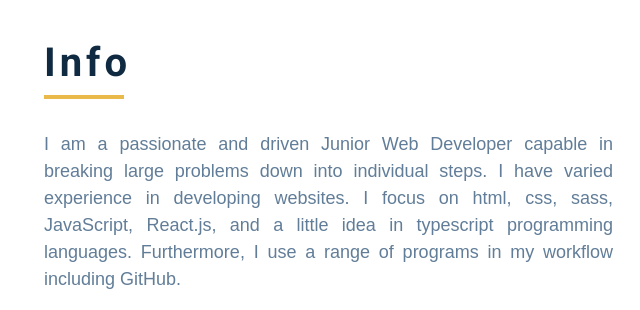
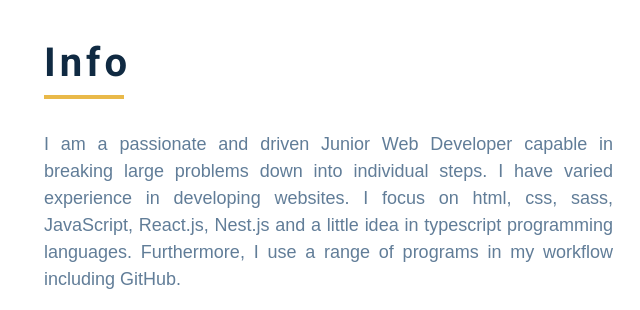
Before and after one commit to templetochukwu/MyProfile, a plain HTML site: page index.html in a window 1280 px wide. Shown: the part 860-1170 px from the top of the page, 612-1252 px from the left. Drawn offline with nearby package versions, Linux system fonts and the light colour scheme; files that its build step writes are made by us from their sources.

Commit message:
updating profile

```diff
--- a/index.html
+++ b/index.html
@@ -128,7 +128,7 @@
           <p class="about__me__text">
             I am a passionate and driven Junior Web Developer capable in
             breaking large problems down into individual steps. I have varied experience in developing
-            websites. I focus on html, css, sass, JavaScript, React.js, and a little idea in typescript programming languages.
+            websites. I focus on html, css, sass, JavaScript, React.js, Nest.js and a little idea in typescript programming languages.
             Furthermore, I use a
             range of programs in my workflow including GitHub.
           </p>
```
Also changed, not shown: about.html (+1 -1 lines).
